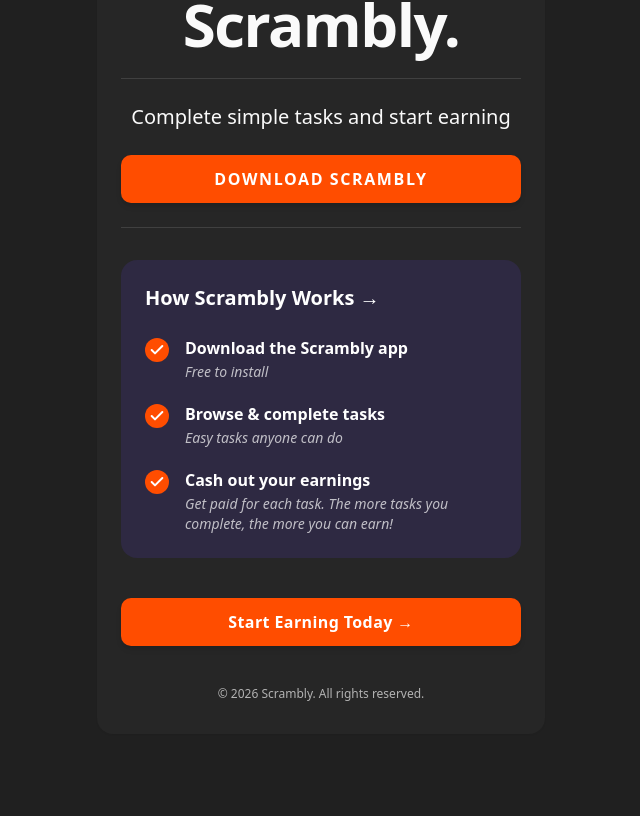
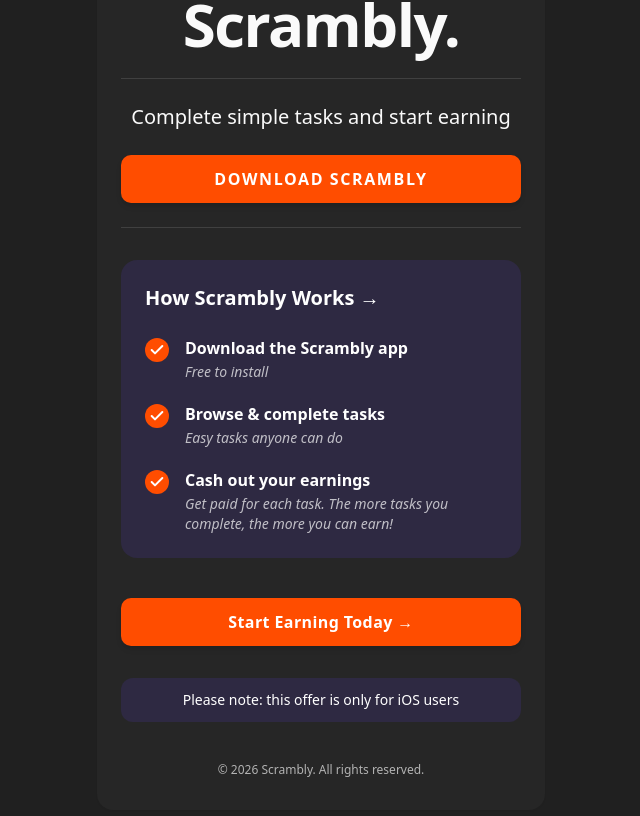
Before and after one commit to bingusmylove/v0-benjamin-landing-page, a Next.js app: page / in a window 1280 px wide. Shown: the part 234-1050 px from the top of the page, without its empty margins (319-959 px from the left). Before the commit the page ends 1000 px from the top, so only its background shows below. Built offline with nearby package versions, Linux system fonts and the light colour scheme.

Commit message:
feat: add NoteBox component below CTA section
Add dark purple notification box with centered white text
for iOS user offer and maintain consistent styling.

```diff
--- a/app/page.tsx
+++ b/app/page.tsx
@@ -2,6 +2,7 @@ import { AppHeader } from "@/components/app-header"
 import { HeroSection } from "@/components/hero-section"
 import { HowItWorks } from "@/components/how-it-works"
 import { CtaSection } from "@/components/cta-section"
+import { NoteBox } from "@/components/note-box"
 
 export default function Page() {
   return (
@@ -17,6 +18,9 @@ export default function Page() {
         <div className="px-6">
           <CtaSection />
         </div>
+        <div className="px-6">
+          <NoteBox />
+        </div>
       </div>
 
       <footer className="mt-10 px-6 pb-8 text-center text-xs text-muted-foreground">
```
